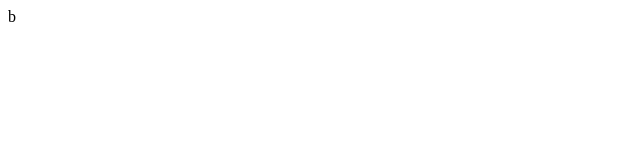
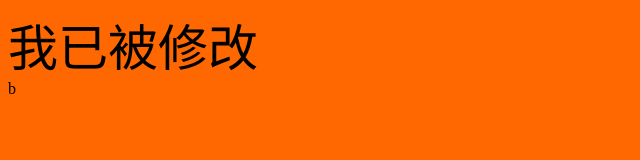
Before and after one commit to xiongda-fan/fancangku, a plain HTML site: page index.html in a window 1280 px wide. Shown: the whole page, without its empty margins (0-640 px from the left). Drawn offline with Linux system fonts and the light colour scheme.

Commit message:
初始化了index.html

```diff
--- a/index.html
+++ b/index.html
@@ -6,10 +6,20 @@
     <meta name="viewport" content="width=device-width, initial-scale=1.0">
     <meta http-equiv="X-UA-Compatible" content="ie=edge">
     <title>Document</title>
+    <style>
+        body {
+            background-color: #ff6700;
+        }
+
+        div {
+            font-size: 50px;
+            color: #000;
+        }
+    </style>
 </head>
 
 <body>
-
+    <div>我已被修改</div>
 </body>
 
 </html>b
```
